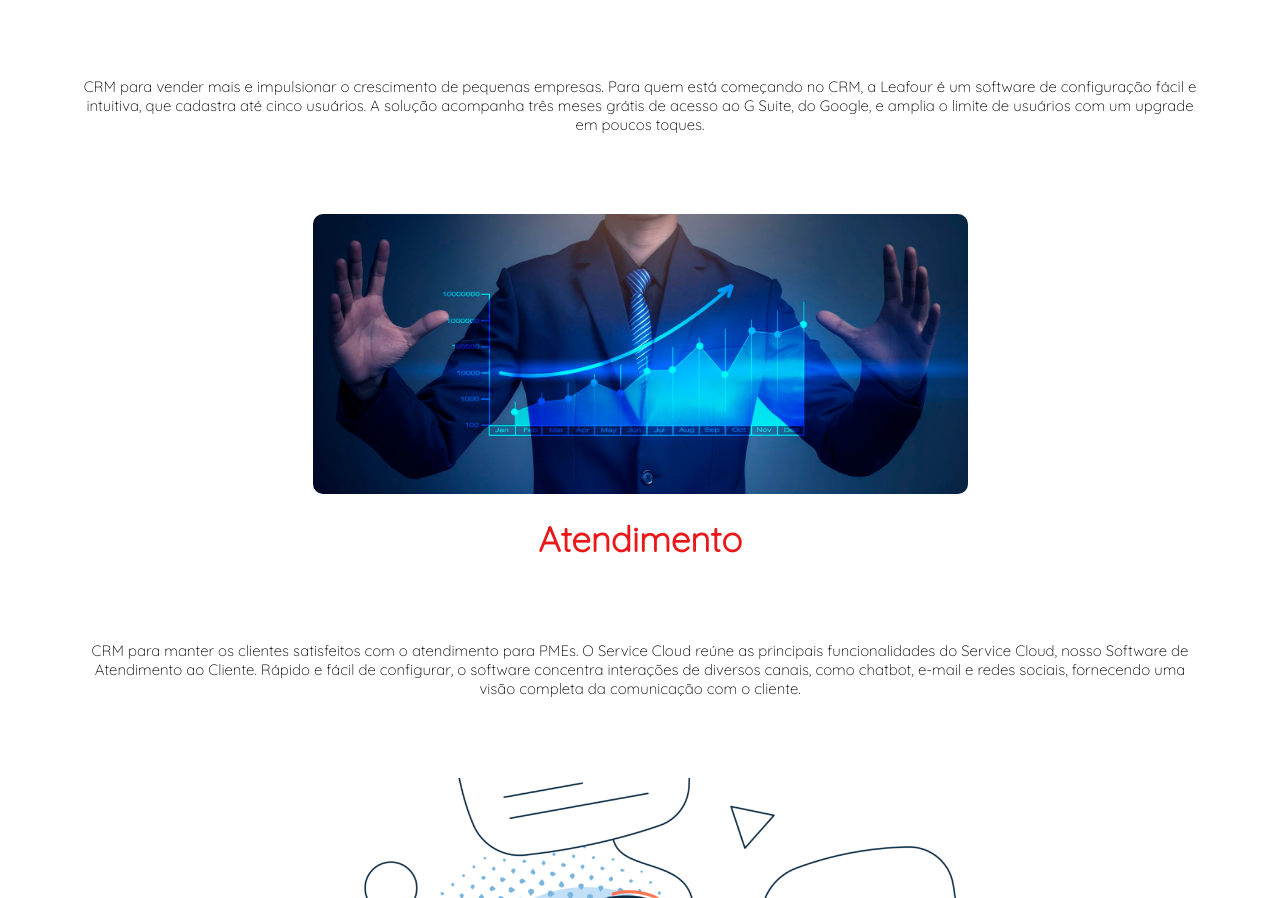
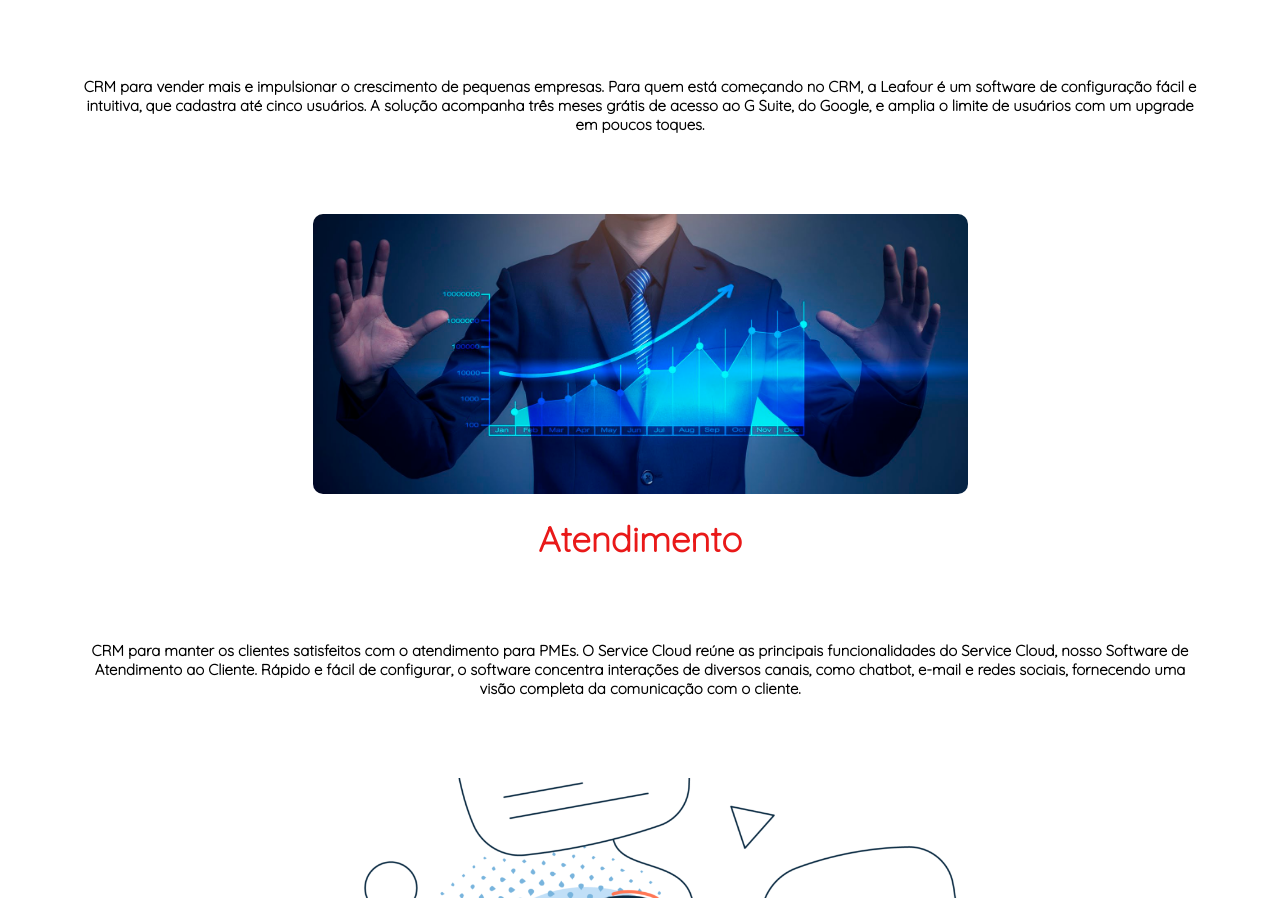
Before and after one commit to Hiagohen10/projeto1, a plain HTML site: page produtos.html in a window 1280 px wide. Shown: the part 268-1166 px from the top of the page. Drawn offline with Linux system fonts and the light colour scheme.

Commit message:
Add files via upload

```diff
--- a/produtos.html
+++ b/produtos.html
@@ -34,14 +34,14 @@
   </nav>
   <div class="vendas">
   <h1><strong>Vendas</strong></h1>
-  <p>CRM para vender mais e impulsionar o crescimento de pequenas empresas.
+  <p><strong>CRM para vender mais e impulsionar o crescimento de pequenas empresas.
 
-    Para quem está começando no CRM, a Leafour é um software de configuração fácil e intuitiva, que cadastra até cinco usuários. A solução acompanha três meses grátis de acesso ao G Suite, do Google, e amplia o limite de usuários com um upgrade em poucos toques.</p>
+    Para quem está começando no CRM, a Leafour é um software de configuração fácil e intuitiva, que cadastra até cinco usuários. A solução acompanha três meses grátis de acesso ao G Suite, do Google, e amplia o limite de usuários com um upgrade em poucos toques.</strong> </p>
   <img src="images/vendas.jpg" alt="vendas">
-<h1> Atendimento</h1>
-<p>CRM para manter os clientes satisfeitos com o atendimento para PMEs.
+<h1><strong> Atendimento</strong></h1>
+<p><strong> CRM para manter os clientes satisfeitos com o atendimento para PMEs.
 
-  O Service Cloud reúne as principais funcionalidades do Service Cloud, nosso Software de Atendimento ao Cliente. Rápido e fácil de configurar, o software concentra interações de diversos canais, como chatbot, e-mail e redes sociais, fornecendo uma visão completa da comunicação com o cliente.</p>
+  O Service Cloud reúne as principais funcionalidades do Service Cloud, nosso Software de Atendimento ao Cliente. Rápido e fácil de configurar, o software concentra interações de diversos canais, como chatbot, e-mail e redes sociais, fornecendo uma visão completa da comunicação com o cliente.</strong></p>
 <img src="images/atender.png" alt="">
 </div>
   <footer class="footer">
```
